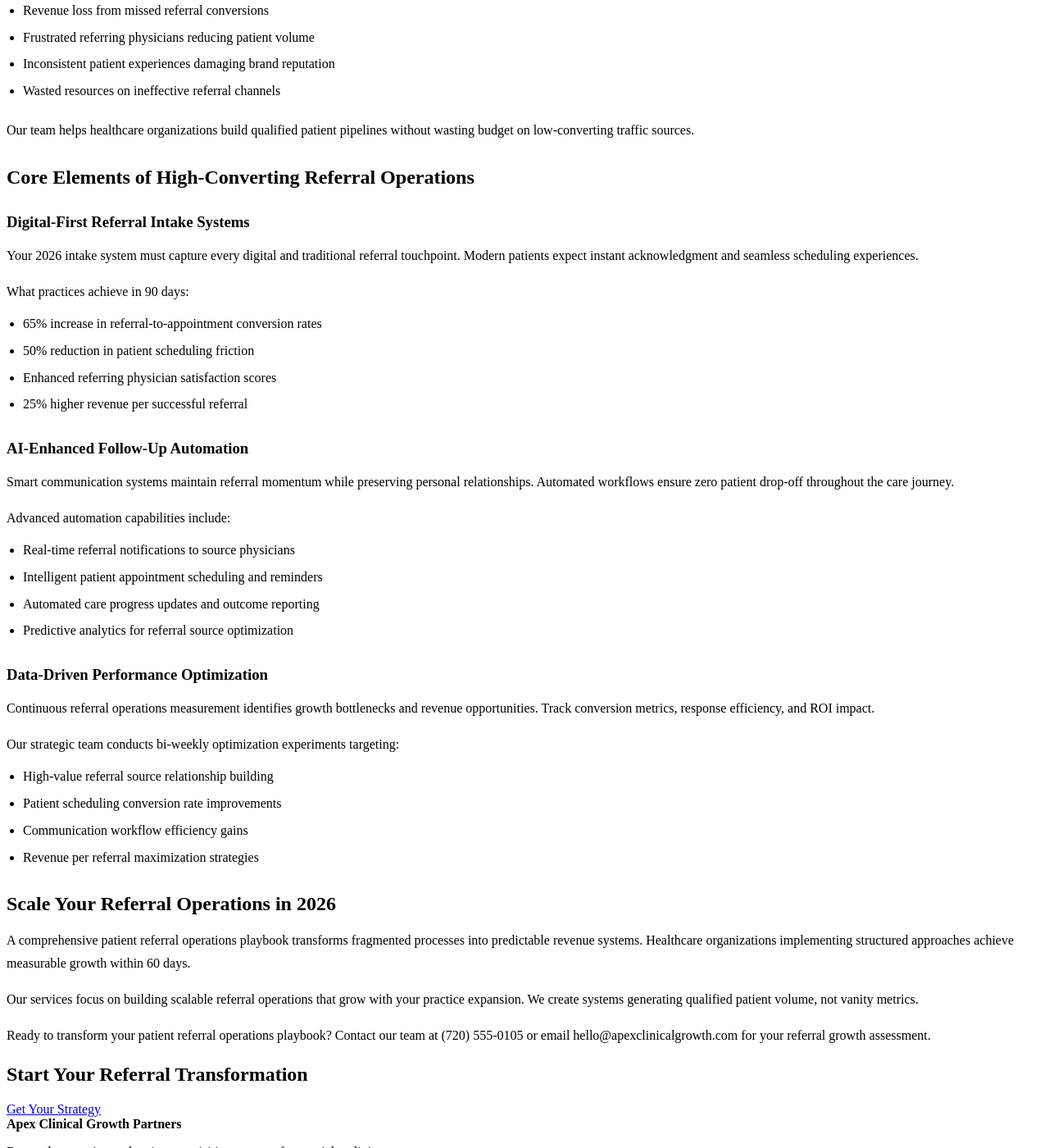
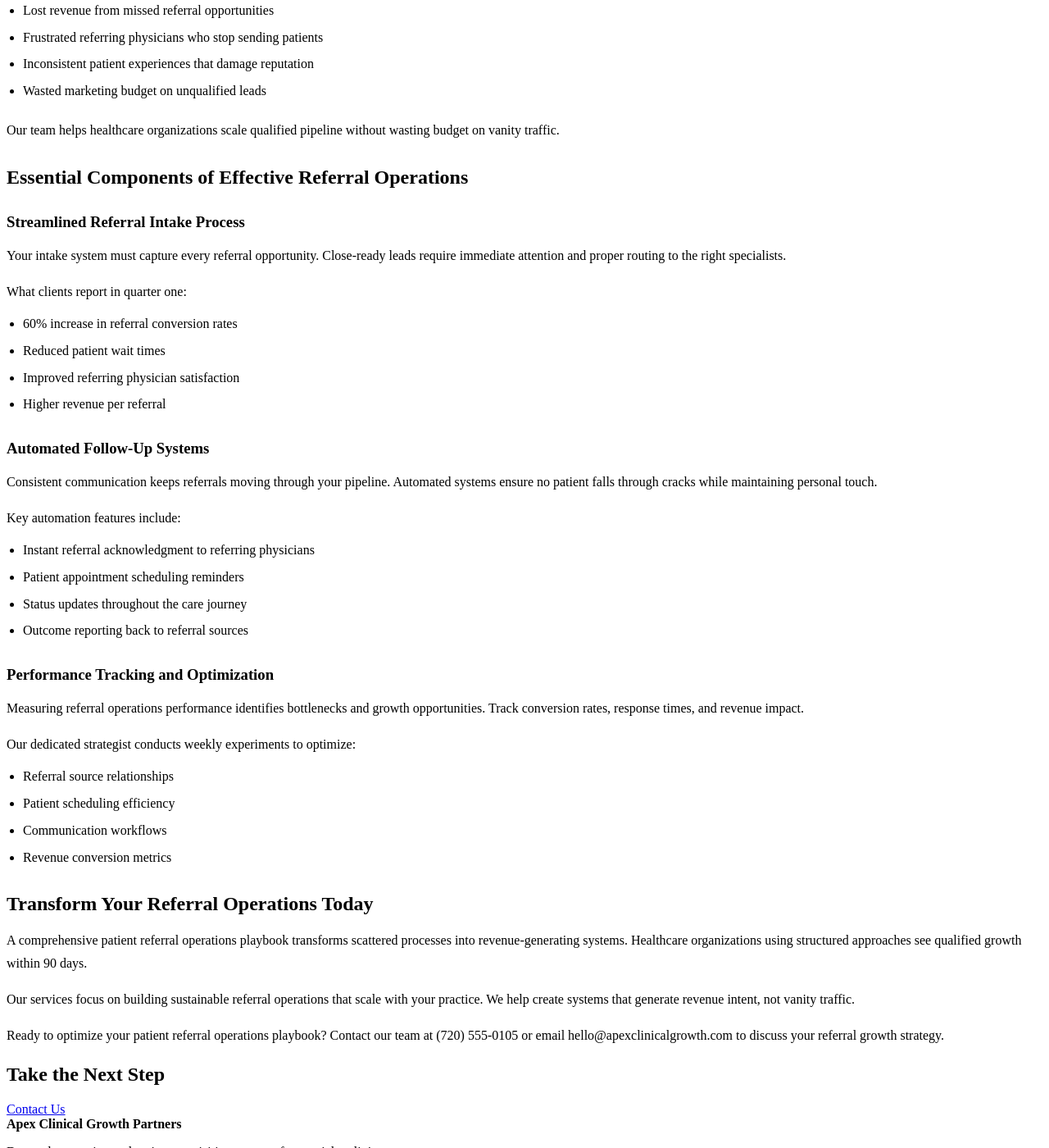
Before and after one commit to prjctlphbt/orbitr-canary-angular-20260228, a Jekyll site: the page angular-referral-ops-playbook-20260228142149.html, which Jekyll copies as it is, in a window 1280 px wide and 1400 px high, scrolled down 361 px. Shown: the whole window at 82% size. Built offline with Jekyll 4.4.1, drawn with Linux system fonts in a browser that asks for light colours; some of the changed text lies outside the part shown.

Commit message:
Rollback: Revert changes to angular-referral-ops-playbook-20260228142149.html

```diff
--- a/angular-referral-ops-playbook-20260228142149.html
+++ b/angular-referral-ops-playbook-20260228142149.html
@@ -4,8 +4,8 @@
 <head>
 <meta charset="utf-8"/>
 <meta content="width=device-width, initial-scale=1.0" name="viewport"/>
-<meta content="Master patient referral operations with our proven 2026 playbook. Boost conversion rates by 60%, streamline workflows, and accelerate healthcare growth today." name="description"/>
-<title>Patient Referral Operations Playbook 2026 - Healthcare Growth</title>
+<meta content="Streamline patient referrals with our comprehensive operations playbook. Optimize workflows, boost growth, and improve patient outcomes. Get started today." name="description"/>
+<title>Patient Referral Operations Playbook - Healthcare Growth</title>
 <style>
 
 
@@ -95,69 +95,69 @@
 <a href="/services/">Services</a>
 <a href="/blog/insights/">Insights</a>
 <a href="/contact/">Contact</a>
-<a class="cta" href="/contact/">Book Strategy Call</a>
+<a class="cta" href="/contact/">Book Intro Call</a>
 </nav>
 </div>
 </header>
 <main class="page-main">
 <section class="page-hero landing-hero">
 <div class="container">
-<h1>Patient Referral Operations Playbook 2026 - Healthcare Growth</h1>
-<a class="cta" href="/services/">Get Your Playbook</a>
+<h1>Patient Referral Operations Playbook - Healthcare Growth</h1>
+<a class="cta" href="/services/">Contact Us</a>
 </div>
 </section>
 <section class="landing-content">
 <div class="container orbitr-generated-content">
-<h1>Patient Referral Operations Playbook 2026 - Healthcare Growth</h1>
-<p>Your patient referral operations playbook determines practice success in 2026. Healthcare organizations lose 45% of referrals due to outdated processes and poor follow-up systems.</p>
-<p>Apex Clinical Growth Partners serving Denver, CO creates systematic approaches that convert referral opportunities into measurable revenue growth.</p>
-<h2>Why Your 2026 Patient Referral Operations Strategy Matters</h2>
-<p>Referral operations directly impact your practice's financial health. Without a modern patient referral operations playbook, practices experience:</p>
+<h1>Patient Referral Operations Playbook - Healthcare Growth</h1>
+<p>Your patient referral operations playbook determines whether your practice grows or stagnates. Most healthcare organizations lose 40% of referrals due to broken processes and missed follow-ups.</p>
+<p>Orbitr Canary Angular 20260228 serving the Denver, CO community specializes in creating systematic approaches that convert referral intent into revenue growth.</p>
+<h2>Why Your Patient Referral Operations Playbook Matters</h2>
+<p>Referral operations directly impact your bottom line. Without a structured patient referral operations playbook, practices experience:</p>
 <ul>
-<li>Revenue loss from missed referral conversions</li>
-<li>Frustrated referring physicians reducing patient volume</li>
-<li>Inconsistent patient experiences damaging brand reputation</li>
-<li>Wasted resources on ineffective referral channels</li>
+<li>Lost revenue from missed referral opportunities</li>
+<li>Frustrated referring physicians who stop sending patients</li>
+<li>Inconsistent patient experiences that damage reputation</li>
+<li>Wasted marketing budget on unqualified leads</li>
 </ul>
-<p>Our team helps healthcare organizations build qualified patient pipelines without wasting budget on low-converting traffic sources.</p>
-<h2>Core Elements of High-Converting Referral Operations</h2>
-<h3>Digital-First Referral Intake Systems</h3>
-<p>Your 2026 intake system must capture every digital and traditional referral touchpoint. Modern patients expect instant acknowledgment and seamless scheduling experiences.</p>
-<p>What practices achieve in 90 days:
+<p>Our team helps healthcare organizations scale qualified pipeline without wasting budget on vanity traffic.</p>
+<h2>Essential Components of Effective Referral Operations</h2>
+<h3>Streamlined Referral Intake Process</h3>
+<p>Your intake system must capture every referral opportunity. Close-ready leads require immediate attention and proper routing to the right specialists.</p>
+<p>What clients report in quarter one:
 <ul>
-<li>65% increase in referral-to-appointment conversion rates</li>
-<li>50% reduction in patient scheduling friction</li>
-<li>Enhanced referring physician satisfaction scores</li>
-<li>25% higher revenue per successful referral</li>
+<li>60% increase in referral conversion rates</li>
+<li>Reduced patient wait times</li>
+<li>Improved referring physician satisfaction</li>
+<li>Higher revenue per referral</li>
 </ul></p>
-<h3>AI-Enhanced Follow-Up Automation</h3>
-<p>Smart communication systems maintain referral momentum while preserving personal relationships. Automated workflows ensure zero patient drop-off throughout the care journey.</p>
-<p>Advanced automation capabilities include:
+<h3>Automated Follow-Up Systems</h3>
+<p>Consistent communication keeps referrals moving through your pipeline. Automated systems ensure no patient falls through cracks while maintaining personal touch.</p>
+<p>Key automation features include:
 <ul>
-<li>Real-time referral notifications to source physicians</li>
-<li>Intelligent patient appointment scheduling and reminders</li>
-<li>Automated care progress updates and outcome reporting</li>
-<li>Predictive analytics for referral source optimization</li>
+<li>Instant referral acknowledgment to referring physicians</li>
+<li>Patient appointment scheduling reminders</li>
+<li>Status updates throughout the care journey</li>
+<li>Outcome reporting back to referral sources</li>
 </ul></p>
-<h3>Data-Driven Performance Optimization</h3>
-<p>Continuous referral operations measurement identifies growth bottlenecks and revenue opportunities. Track conversion metrics, response efficiency, and ROI impact.</p>
-<p>Our strategic team conducts bi-weekly optimization experiments targeting:
+<h3>Performance Tracking and Optimization</h3>
+<p>Measuring referral operations performance identifies bottlenecks and growth opportunities. Track conversion rates, response times, and revenue impact.</p>
+<p>Our dedicated strategist conducts weekly experiments to optimize:
 <ul>
-<li>High-value referral source relationship building</li>
-<li>Patient scheduling conversion rate improvements</li>
-<li>Communication workflow efficiency gains</li>
-<li>Revenue per referral maximization strategies</li>
+<li>Referral source relationships</li>
+<li>Patient scheduling efficiency</li>
+<li>Communication workflows</li>
+<li>Revenue conversion metrics</li>
 </ul></p>
-<h2>Scale Your Referral Operations in 2026</h2>
-<p>A comprehensive patient referral operations playbook transforms fragmented processes into predictable revenue systems. Healthcare organizations implementing structured approaches achieve measurable growth within 60 days.</p>
-<p>Our services focus on building scalable referral operations that grow with your practice expansion. We create systems generating qualified patient volume, not vanity metrics.</p>
-<p>Ready to transform your patient referral operations playbook? Contact our team at (720) 555-0105 or email hello@apexclinicalgrowth.com for your referral growth assessment.</p>
+<h2>Transform Your Referral Operations Today</h2>
+<p>A comprehensive patient referral operations playbook transforms scattered processes into revenue-generating systems. Healthcare organizations using structured approaches see qualified growth within 90 days.</p>
+<p>Our services focus on building sustainable referral operations that scale with your practice. We help create systems that generate revenue intent, not vanity traffic.</p>
+<p>Ready to optimize your patient referral operations playbook? Contact our team at (720) 555-0105 or email hello@apexclinicalgrowth.com to discuss your referral growth strategy.</p>
 </div>
 </section>
 <section class="landing-cta">
 <div class="container">
-<h2>Start Your Referral Transformation</h2>
-<a class="cta" href="/services/">Get Your Strategy</a>
+<h2>Take the Next Step</h2>
+<a class="cta" href="/services/">Contact Us</a>
 </div>
 </section>
 </main>
```
